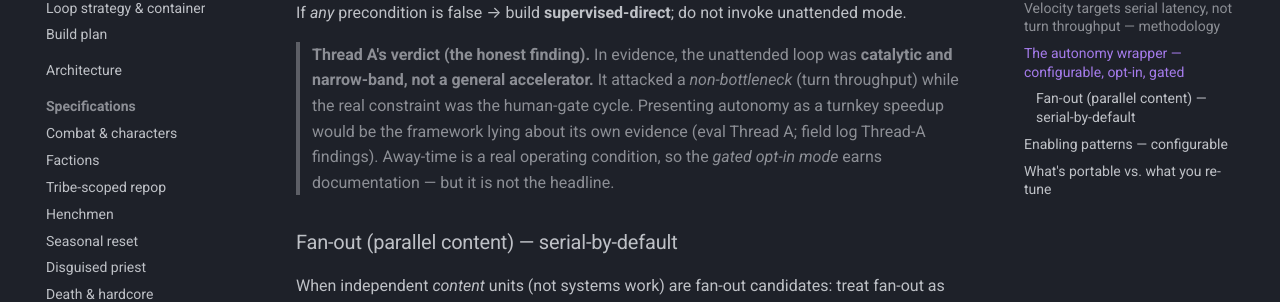
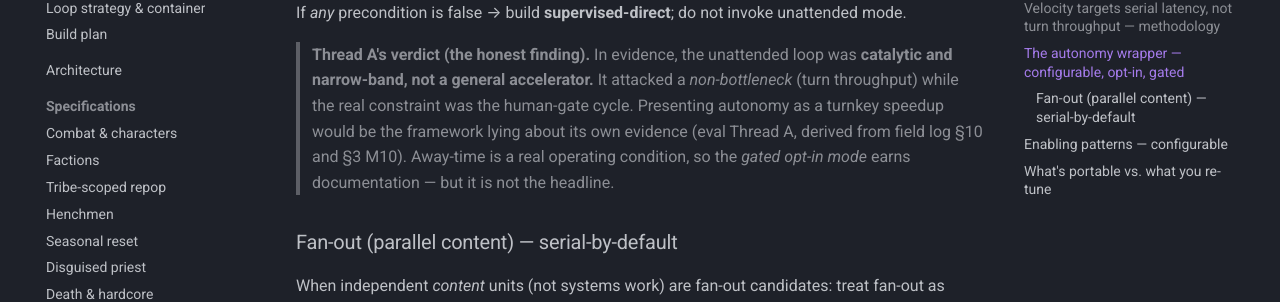
Before and after one commit to swinney/keep-on-the-borderlands, an MkDocs documentation site: the page built from docs/framework/layer-2-dispatch-and-deployment.md, in a window 1280 px wide and 900 px high, scrolled down 1874 px. Shown: the part 190-492 px from the top of the window. Built offline with MkDocs 1.6.1 and Material for MkDocs 9.7.7, drawn with Linux system fonts in a browser that asks for light colours; comment, search, counter and statistics services are not loaded.

Commit message:
ralph-framework-v1: address Copilot review on PR #18
- design.md D3: grammar 'an Layer-1 value' -> 'a Layer-1 value'.
- layer-2 autonomy verdict: fix a citation that broke the playbook's own
  cross-link convention. Thread A lives in the evaluation doc, not the field log;
  cite it as 'eval Thread A, derived from field log §10 and §3 M10' (eval threads
  by letter, field-log evidence by §N).

```diff
--- a/docs/framework/layer-2-dispatch-and-deployment.md
+++ b/docs/framework/layer-2-dispatch-and-deployment.md
@@ -84,7 +84,7 @@ unattended mode.
 > **catalytic and narrow-band, not a general accelerator.** It attacked a
 > *non-bottleneck* (turn throughput) while the real constraint was the human-gate
 > cycle. Presenting autonomy as a turnkey speedup would be the framework lying about
-> its own evidence (eval Thread A; field log Thread-A findings). Away-time is a real
+> its own evidence (eval Thread A, derived from field log §10 and §3 M10). Away-time is a real
 > operating condition, so the *gated opt-in mode* earns documentation — but it is not
 > the headline.
 
```
Also changed, not shown: openspec/changes/ralph-framework-v1/design.md (+1 -1 lines).
